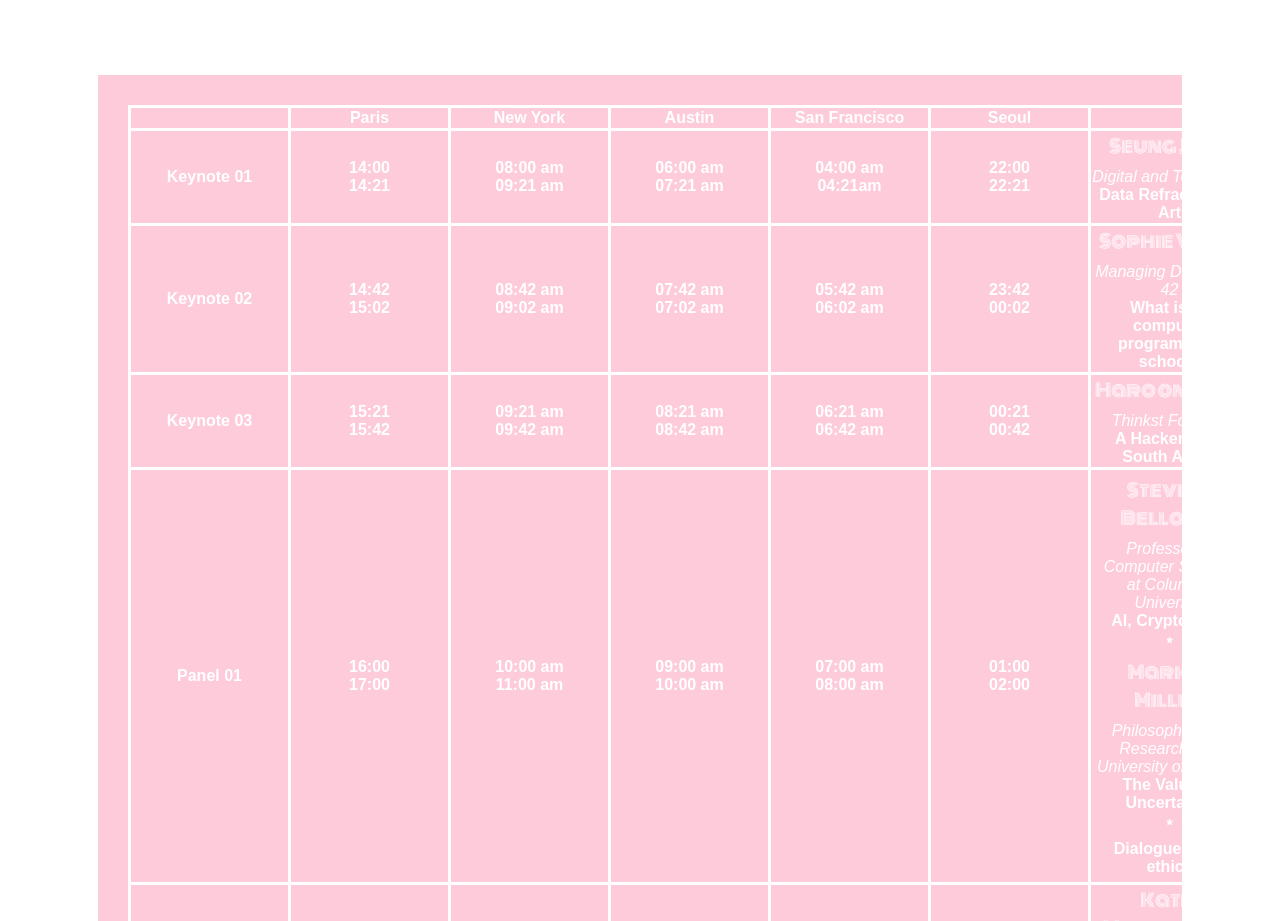
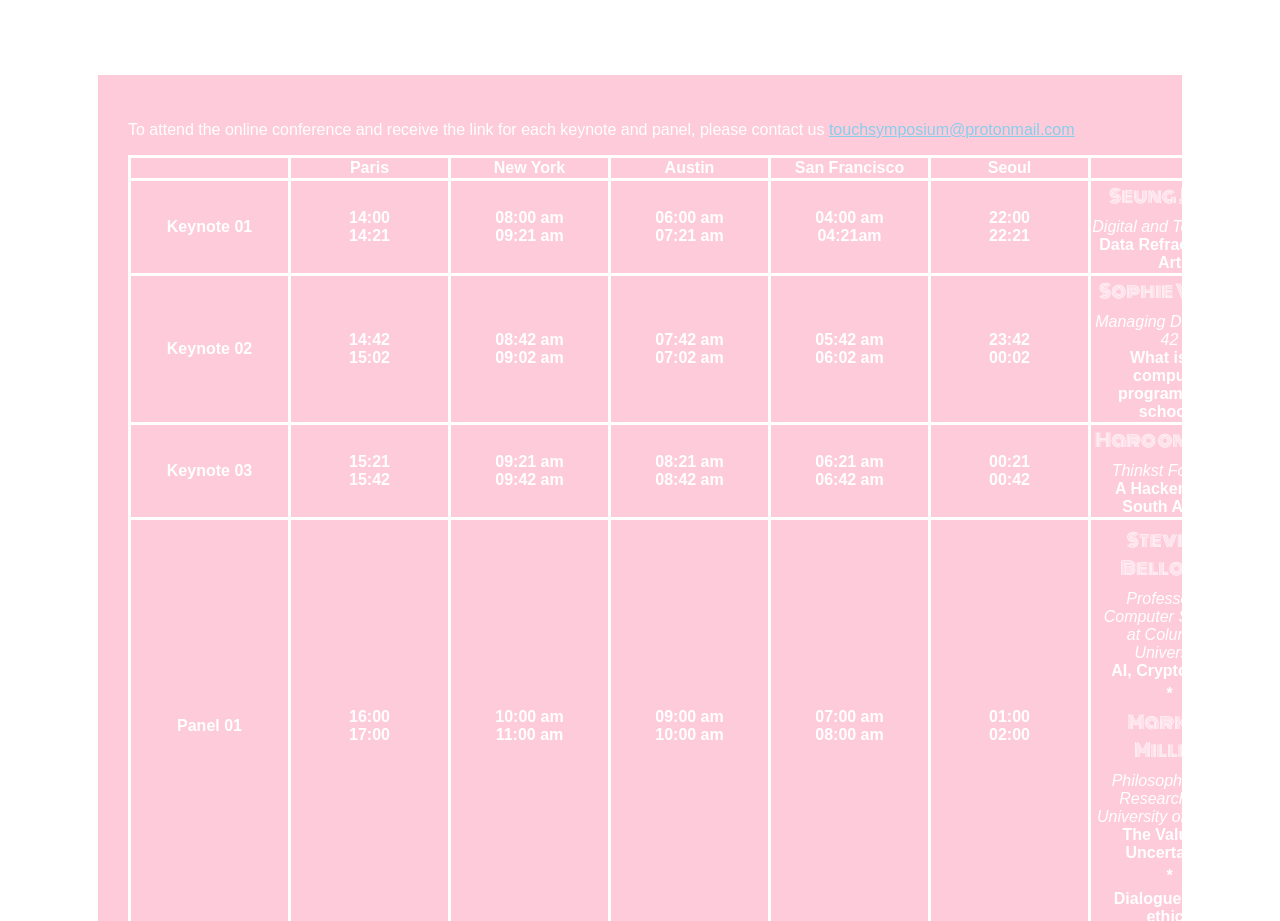
Before and after one commit to mkervabo/touch-symposium, a website built with Parcel: page index.html in a window 1280 px wide. Shown: the part 3320-4241 px from the top of the page. Built offline with nearby package versions, Linux system fonts and the light colour scheme; what triangulr would draw is missing.

Commit message:
mail link

```diff
--- a/index.html
+++ b/index.html
@@ -143,6 +143,7 @@
       main > .agenda > div {
         display: flex;
         align-items: center;
+        flex-wrap: wrap;
         width: 80vw;
         background: rgba(254, 191, 210, 0.8);
         padding: 30px;
@@ -207,6 +208,10 @@
         width: 300px;
         height: 150px;
         object-fit: contain;
+      }
+
+      .mail {
+        color: rgb(135, 206, 235);
       }
     </style>
     <link rel="stylesheet" href="src/layout.css" />
@@ -387,6 +392,7 @@
 
       <section class="agenda">
         <div>
+          <p>To attend the online conference and receive the link for each keynote and panel, please contact us <a href="mailto:touchsymposium@protonmail.com" class="mail">touchsymposium@protonmail.com</a></p>
           <table id="planning">
             <tbody>
               <tr>
```
